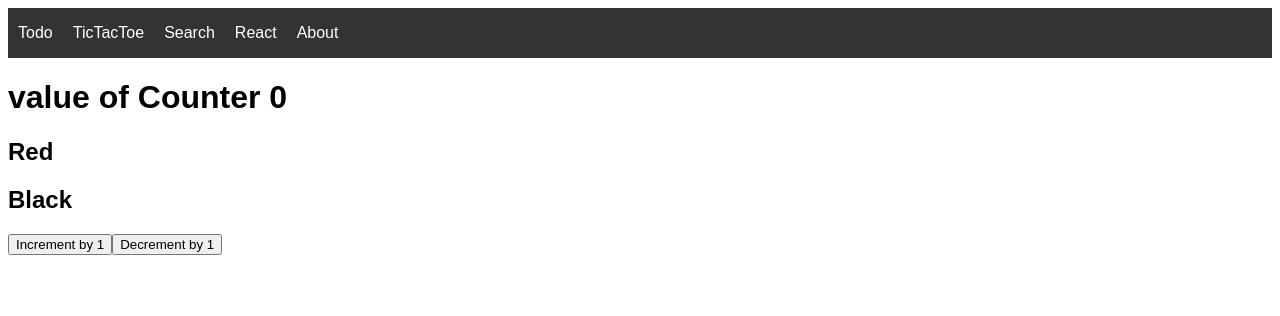
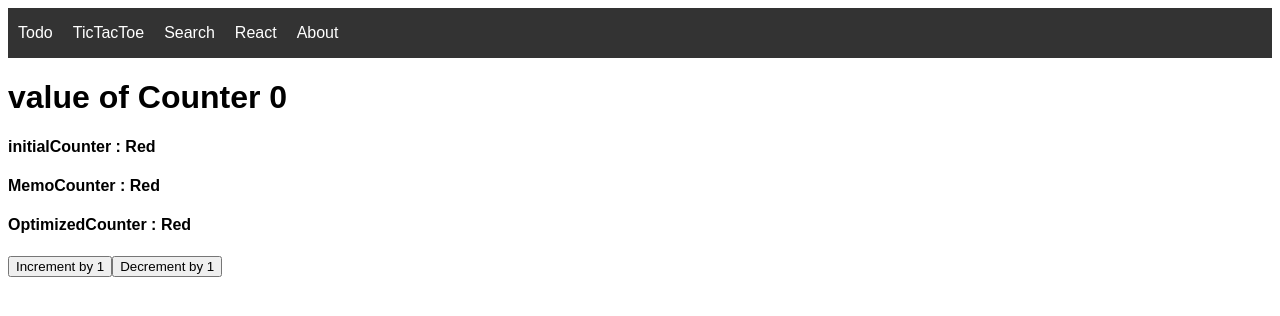
Before and after one commit to jitendra19/react-sandbox-experiments, a React (Vite) app: page / in a window 1280 px wide. Both pictures are taken after a click on the link "React". Shown: the top 316 px of the page. Built offline with nearby package versions, Linux system fonts and the light colour scheme.

Commit message:
rendering of component using memo and useMemo

```diff
--- a/src/App.jsx
+++ b/src/App.jsx
@@ -2,7 +2,7 @@ import { useRef, useState } from "react";
 import "./styles.css";
 import Todolist from "./Todolist";
 import Search from "./Search";
-import ReactExps from "./ReactExps";
+import MemoizedComponent from "./MemoizedComponent";
 
 export default function App() {
   const [selectedMenu, setSelectedMenu] = useState("Todo");
@@ -42,7 +42,7 @@ export default function App() {
       </nav>
       {selectedMenu === "Todo" && <Todolist />}
       {selectedMenu === "Search" && <Search />}
-      {selectedMenu === "react" && <ReactExps />}
+      {selectedMenu === "react" && <MemoizedComponent />}
     </div>
   );
 }
--- /dev/null
+++ b/src/MemoizedComponent.jsx
@@ -0,0 +1,59 @@
+import React, { useMemo, memo, useState } from "react";
+import "./styles.css";
+
+const InitialCounter = ({ counter }) => {
+  console.log("initialCounter Component - ", counter);
+  return (
+    <h4>
+      initialCounter : {counter >= 0 && counter <= 5 && "Red"}
+      {counter > 5 && counter <= 10 && <>Green</>}
+      {counter > 10 && <>Blue</>}
+    </h4>
+  );
+};
+
+// Memo Example - no matter whether compoenent is memoized or not
+// it is getting rendered bcos prop counter is getting changed.
+const MemoCounter = memo(({ counter }) => {
+  console.log("MemoCounter Component ", counter);
+  const func = (counter) => {
+    if (counter >= 0 && counter <= 5) return "Red";
+    else if (counter > 5 && counter <= 10) return "Green";
+    return "Blue";
+  };
+  return (
+    <>
+      <h4>MemoCounter : {func(counter)}</h4>
+    </>
+  );
+});
+
+// Optimized Counter Example which is memoized and
+const OptimizedCounter = memo(({ colorValue }) => {
+  console.log("optimizedCounter Component ", colorValue);
+  return <h4>OptimizedCounter : {colorValue}</h4>;
+});
+
+export default function MemoizedComponent() {
+  const [counter, setCounter] = useState(0);
+
+  const colorValue = useMemo(() => {
+    // alert("func");
+    if (counter >= 0 && counter <= 5) return "Red";
+    else if (counter > 5 && counter <= 10) return "Green";
+    return "Blue";
+  }, [counter]);
+
+  return (
+    <div>
+      <h1>value of Counter {counter}</h1>
+      <React.StrictMode>
+        <InitialCounter counter={counter} />
+        <MemoCounter counter={counter} />
+        <OptimizedCounter colorValue={colorValue} />
+      </React.StrictMode>
+      <button onClick={() => setCounter(counter + 1)}>Increment by 1</button>
+      <button onClick={() => setCounter(counter - 1)}>Decrement by 1</button>
+    </div>
+  );
+}
--- a/src/ReactExps.jsx
+++ /dev/null
@@ -1,39 +0,0 @@
-import React, { useMemo, memo, useState } from "react";
-import "./styles.css";
-
-// Memo Example
-const Counter = memo(({ counter }) => {
-  // console.log("conter value", counter + " " + Date.now());
-  alert("counter++++");
-  const func = (counter) => {
-    // alert(counter);
-    if (counter >= 0 && counter <= 5) return "Red";
-    else if (counter > 5 && counter <= 10) return "Green";
-    return "Blue";
-  };
-  return <h2>{func(parseInt(counter))}</h2>;
-});
-
-const Counter1 = ({ counter }) => {
-  // console.log("counter1111111111111111 value", counter + " " + Date.now());
-  alert("counter11111--", counter);
-  const func = (counter) => {
-    if (counter >= 0 && counter <= 5) return "Black";
-    else if (counter > 5 && counter <= 10) return "white";
-    return "grey";
-  };
-  return <h2>{func(counter)}</h2>;
-};
-export default function ReactExps() {
-  const [counter, setCounter] = useState(0);
-
-  return (
-    <div>
-      <h1>value of Counter {counter}</h1>
-      <Counter counter={counter} />
-      <Counter1 counter={counter} />
-      <button onClick={() => setCounter(counter + 1)}>Increment by 1</button>
-      <button onClick={() => setCounter(counter - 1)}>Decrement by 1</button>
-    </div>
-  );
-}
--- a/src/index.jsx
+++ b/src/index.jsx
@@ -7,7 +7,7 @@ const rootElement = document.getElementById("root");
 const root = createRoot(rootElement);
 
 root.render(
-  <StrictMode>
-    <App />
-  </StrictMode>
+  // <StrictMode>
+  <App />,
+  // </StrictMode>
 );
```
Also changed, not shown: .codesandbox/tasks.json (added).
